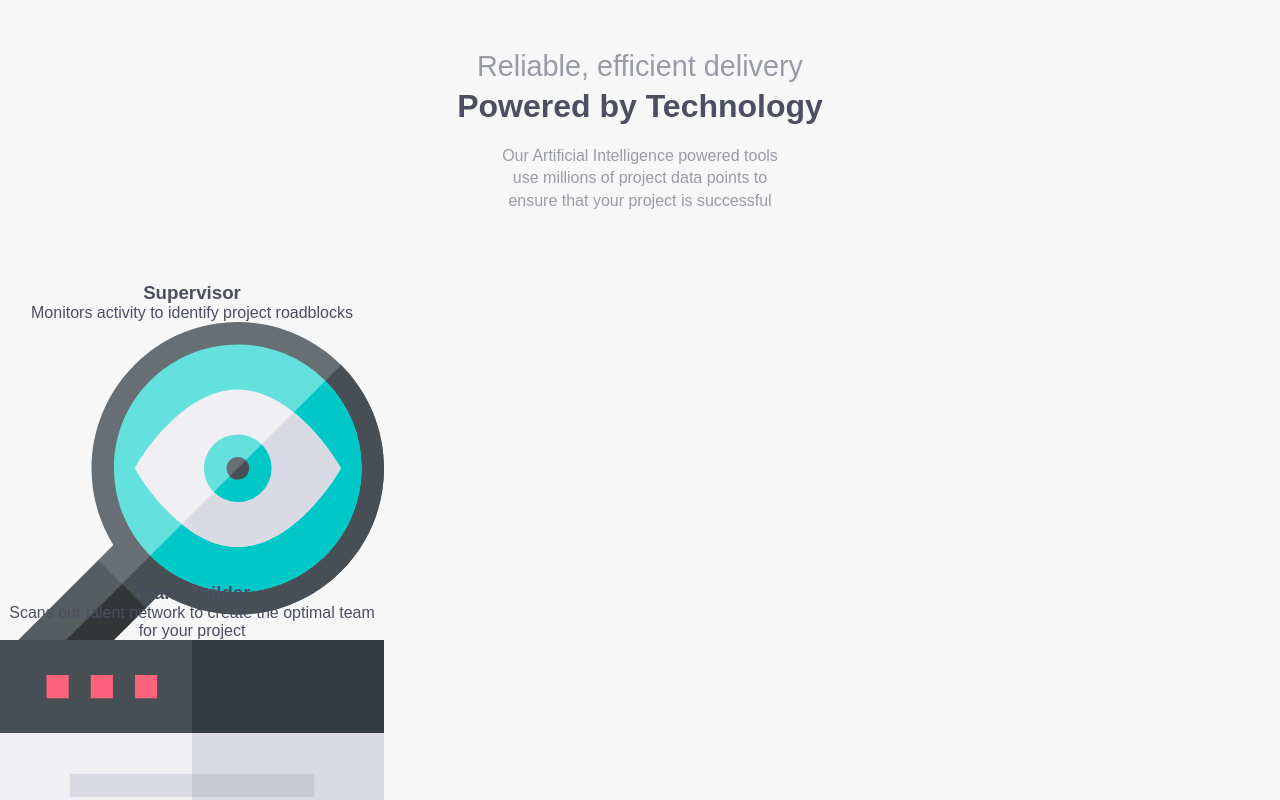
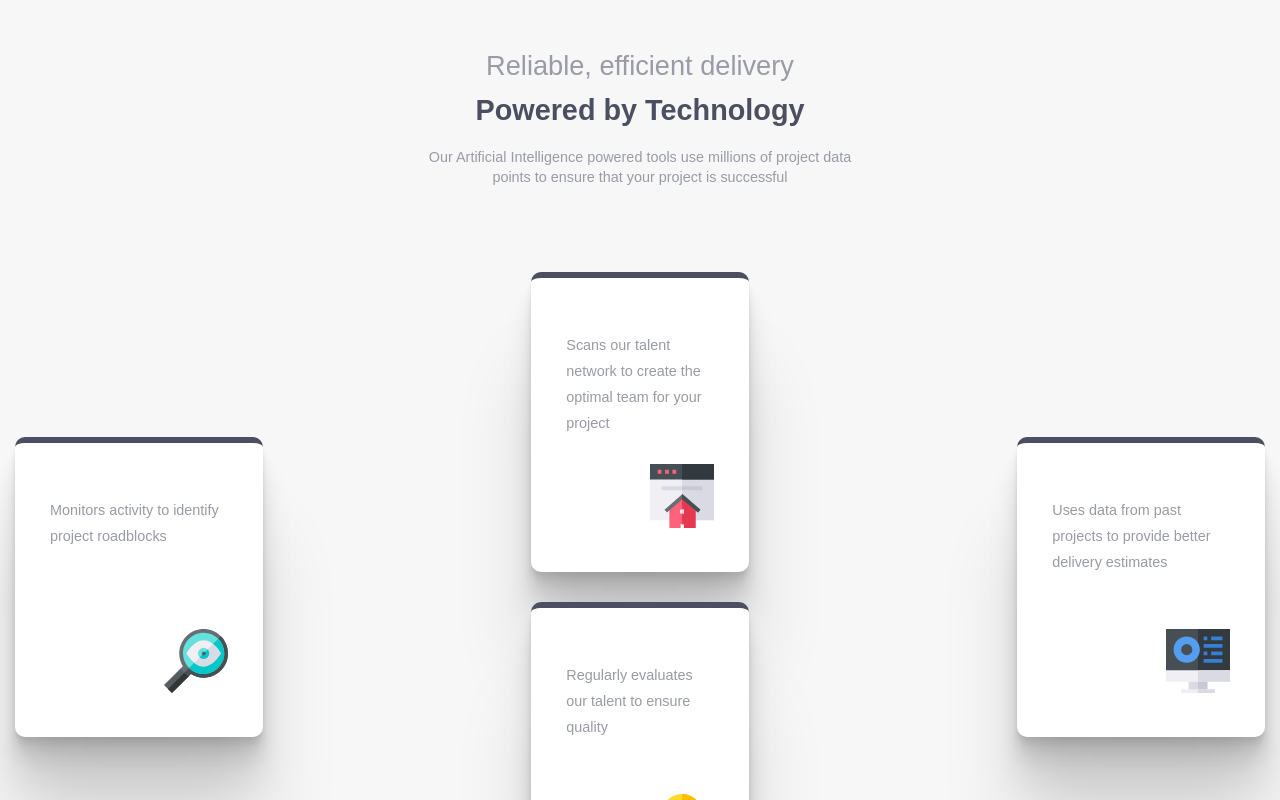
Before and after one commit to DianaMaer/four-card-feature-section-react, a React (Create React App) app: page / in a window 1280 px wide. Shown: the top 800 px of the page. Built offline with nearby package versions, Linux system fonts and the light colour scheme.

Commit message:
fix the alignment issue

```diff
--- a/src/App.css
+++ b/src/App.css
@@ -8,6 +8,7 @@
   padding: 0;
   font-family: 'Poppins', sans-serif;
   color: #4C4E61;
+  box-sizing: border-box;
 }
 
 /* Style Header*/
@@ -21,9 +22,9 @@ header{
 }
 
 .text-banner{
-  width: 25%;
+  width: 40%;
   line-height: 1.4em;
-  font-size: 1em;
+  font-size: 0.9em;
   margin: 20px 0;
   color: #999ba5;
 }
@@ -31,12 +32,13 @@ header{
 h1{
   font-weight: bold;
   color: #4C4E61;
+  font-size: 1.8em;
 }
 
 h2{
   font-weight: lighter;
-  margin-bottom: 5px;
-  font-size: 1.8em;
+  margin-bottom: 12px;
+  font-size: 1.7em;
   color: #999ba5;
 } /* End Style Header*/
 
@@ -48,8 +50,66 @@ h2{
    justify-content: space-between;
    height: 300px;
    width: 30%;
+   background-color: #fff;
+   margin: 15px;
+   padding: 40px 35px;
+   align-self: center;
+   border-radius: 10px;
+   box-shadow:
+  0 2.8px 2.2px rgba(0, 0, 0, 0.034),
+  0 6.7px 5.3px rgba(0, 0, 0, 0.048),
+  0 12.5px 10px rgba(0, 0, 0, 0.06),
+  0 22.3px 17.9px rgba(0, 0, 0, 0.072),
+  0 41.8px 33.4px rgba(0, 0, 0, 0.086),
+  0 100px 80px rgba(0, 0, 0, 0.12)
+;
+  border-top: 6px solid #4C4E61;
+ }
+
+ h3{
+  margin-bottom: 15px;
+  font-size: 1.4em;
+  color: #4C4E61;
+  text-align: left;
+}
+
+.text-card{
+  text-align: left;
+  color: #999ba5;
+  line-height: 1.8em;
+  font-size: 0.9em;
+}
+
+
+
+.image-container{
+   /*width: 10%;*/
+   align-self: flex-end;
  }
  /* End Style Card*/
 
   /* Style CardList*/
+.card-list-container{
+  display: flex;
+  flex-direction: row;
+  justify-content: space-around;
+}
   /* End Style CardList*/
+
+  .stackCardsClass{
+    display: flex;
+    flex-direction: column;
+    width: 100%;
+  }
+
+  /* responsive design*/
+  @media (max-width: 900px){
+     /* Style Card*/
+    .section-card{
+      width: 60%;
+    }
+
+    .card-list-container{
+      flex-direction: column;
+    }
+  }
--- a/src/components/Card.js
+++ b/src/components/Card.js
@@ -1,15 +1,18 @@
 import React, { Component } from 'react';
 
-class Card extends React.Component {
-    render(){
+const Card = (props)=>{
+
         return (
         <section className="section-card">
-            <h3>{this.props.title}</h3>
-            <p className="text-card">{this.props.description}</p>
-            <img src = {this.props.imageUrl}/>
+            <div className="text-container">
+                <h3>{props.imageUrltitle}</h3>
+                <p className="text-card">{props.description}</p>
+            </div>
+            <div className="image-container">
+                <img className="image-card" src = {props.imageUrl}/>
+            </div>
         </section>
     )
     }
-}
 
 export default Card;
--- a/src/components/CardList.js
+++ b/src/components/CardList.js
@@ -1,4 +1,4 @@
-import React from 'react';
+import React, { Component } from 'react';
 import Card from '../components/Card';
 
 const data = [
@@ -24,12 +24,28 @@ const data = [
     }
 
 ]
-const CardList = () => (
-    <div>
-        {data.map(item  => (
-            <Card {...item} />
-        ))};
-    </div>
-);
+
+
+class CardList extends Component {
+    render(){
+
+        return(
+        <div className="card-list-container">
+            {data.map((item, index) => index === 0 ? <Card {...item}/> : null )}
+            <div className="stackCardsClass">
+
+                {data.map((item, index)  => index === 1 || index === 2
+                ? <Card  {...item}/>
+                : null)
+                }
+
+            </div>
+            {data.map((item, index) => index === 3 ? <Card {...item}/> : null )}
+        </div>
+        )
+
+    }
+
+}
 
 export default CardList;
```
